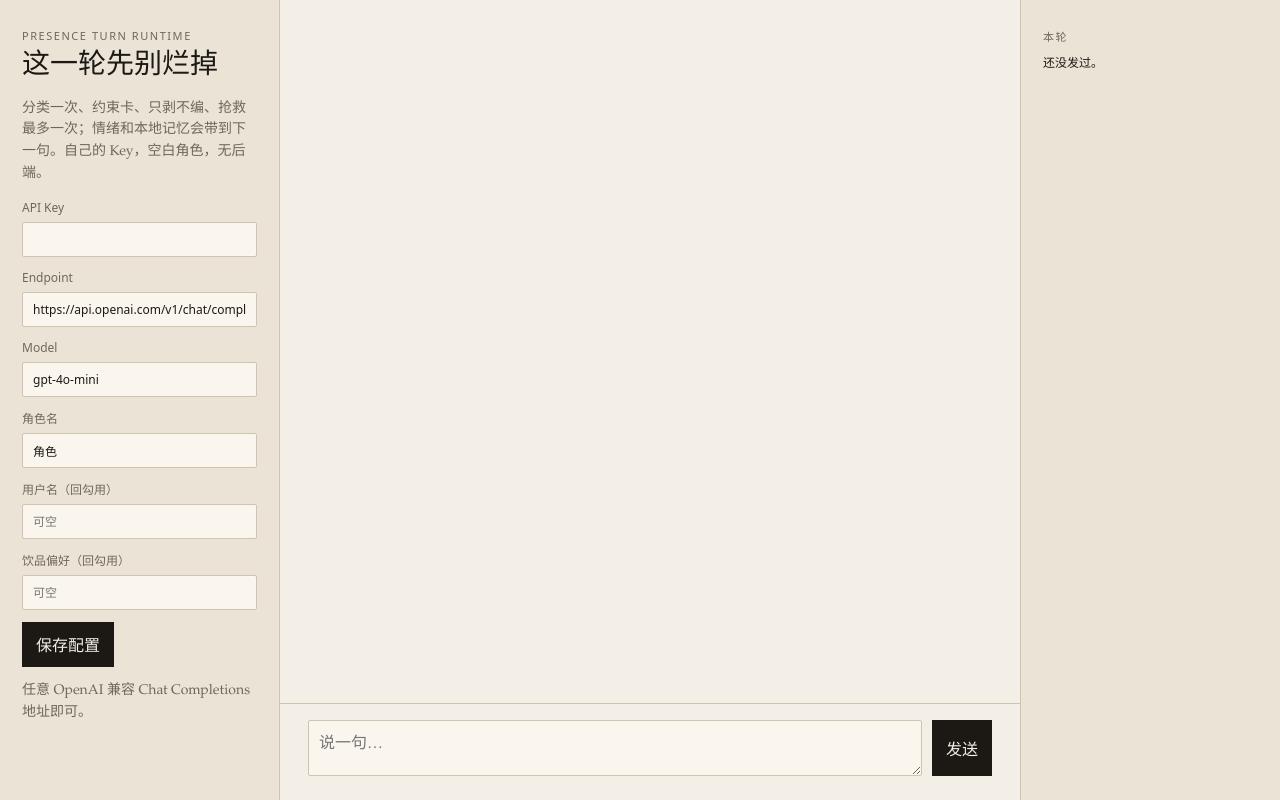
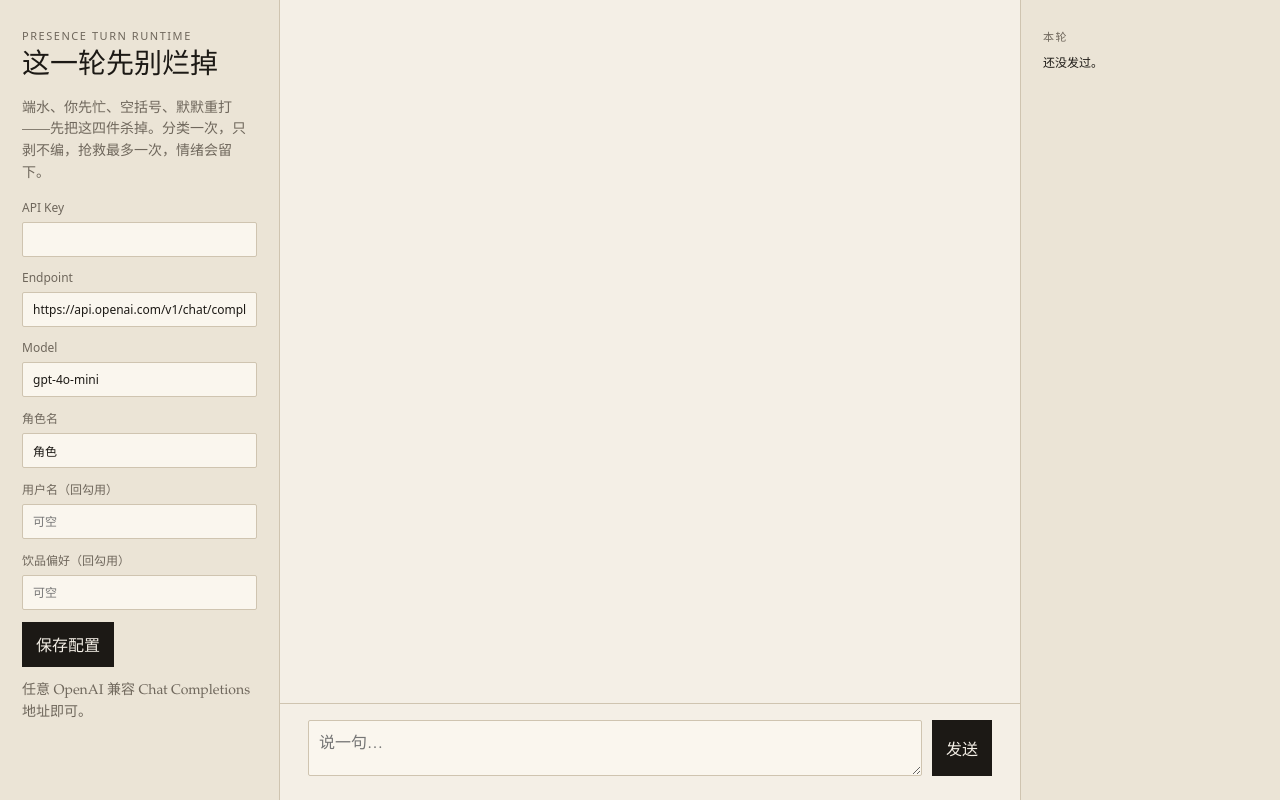
Before and after one commit to winghamlorean-ctrl/presence-turn-runtime, a website built with Vite: page index.html in a window 1280 px wide. Built offline with nearby package versions, Linux system fonts and the light colour scheme.

Commit message:
Punch the public page: four failures, one turn law.

```diff
--- a/index.html
+++ b/index.html
@@ -12,7 +12,7 @@
         <p class="kicker">Presence Turn Runtime</p>
         <h1>这一轮先别烂掉</h1>
         <p class="lede">
-          分类一次、约束卡、只剥不编、抢救最多一次；情绪和本地记忆会带到下一句。自己的 Key，空白角色，无后端。
+          端水、你先忙、空括号、默默重打——先把这四件杀掉。分类一次，只剥不编，抢救最多一次，情绪会留下。
         </p>
 
         <label>
--- a/package.json
+++ b/package.json
@@ -4,7 +4,7 @@
   "version": "0.1.0",
   "license": "MIT",
   "type": "module",
-  "description": "Companion-chat turn engine: classify once, constraint card, strip without inventing, salvage at most once, mood carries, local memory. Browser-only, bring your own key.",
+  "description": "The turn law companion chat is missing. No maid-service, no 你先忙, no empty parens, no silent rewrite. Classify once · strip, never invent · salvage ≤1 · mood carries. Browser-only.",
   "keywords": [
     "llm",
     "chat",
```
Also changed, not shown: README.md.
